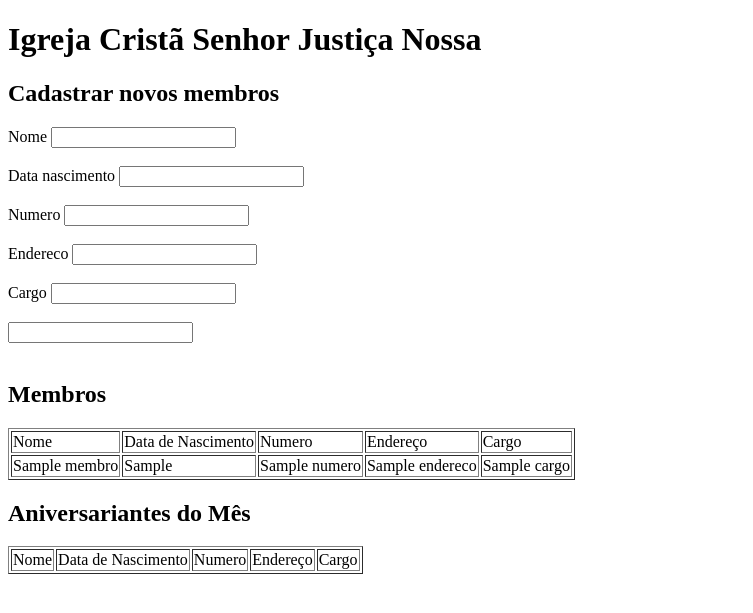
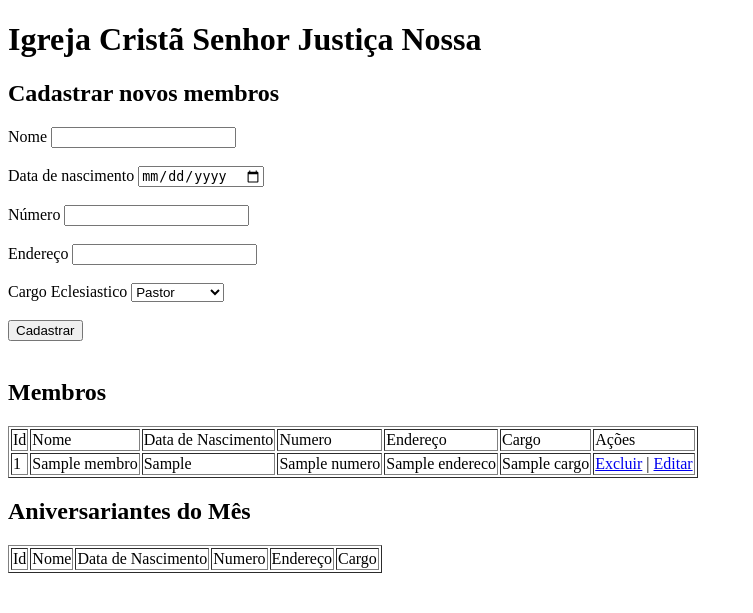
Before and after one commit to gsnunes47/sistema_igreja, a Flask app: template front/templates/home.html in a window 1280 px wide. Shown: the top 613 px of the page, without its empty margins (0-753 px from the left). Run offline with Flask 3, Linux system fonts and the light colour scheme; the template is opened without the code that fills it: values that come from a table or form of the project are taken from there, most other values are stand-ins (such as "Sample title", 1, 10 or a date in 2020); form fields are guessed from the names that the template uses.

Commit message:
Criação da funcionalidade de excluir um membro

```diff
--- a/front/main.py
+++ b/front/main.py
@@ -20,5 +20,29 @@
         return redirect(url_for('home'))
     return render_template('home.html', form=form, lista_membros=lista_membros, mes_atual=str(mes_atual))
 
+@app.route('/excluir/<id>')
+def excluir(id):
+    id = int(id)
+    lista_membros = requests.get('http://127.0.0.1:5000/membros').json()
+    membro_excluido = ''
+    for membro in lista_membros:
+        if membro['id'] == id:
+            membro_excluido = membro
+    excluir_membro = requests.delete(url='http://localhost:5000/membros', json=membro_excluido)
+    return redirect(url_for('home'))
+
+@app.route('/editar/<id>')
+def editar(id):
+    id = int(id)
+    lista_membros = requests.get('http://127.0.0.1:5000/membros').json()
+    # membro_editado = ''
+    # for membro in lista_membros:
+    #     if membro['id'] == id:
+    #         membro_editado = membro
+    # print(membro_editado)
+    edicao = {'cargo': 'pastor', 'data_nascimento': '24-06-2004', 'endereco': 'Rua Alves Seixas 280', 'id': 2, 'nome': 'Gustavo Editado', 'numero': '11951178396'}
+    editar_membro = requests.put(url='http://localhost:5000/membros', json=edicao)
+    return redirect(url_for('home'))
+
 if __name__ == '__main__':
     app.run(debug=True, port=8081)
--- a/front/templates/home.html
+++ b/front/templates/home.html
@@ -40,20 +40,24 @@
 
     <table border="1" class="table">
         <tr>
+            <td>Id</td>
             <td>Nome</td>
             <td>Data de Nascimento</td>
             <td>Numero</td>
             <td>Endereço</td>
             <td>Cargo</td>
+            <td>Ações</td>
         </tr>
 
         {% for membro in lista_membros %}
         <tr>
+            <td>{{membro.id}}</td>
             <td>{{membro.nome}}</td>
             <td>{{membro.data_nascimento}}</td>
             <td>{{membro.numero}}</td>
             <td>{{membro.endereco}}</td>
             <td>{{membro.cargo}}</td>
+            <td><a href="{{ url_for('excluir', id = membro.id) }}">Excluir</a> | <a href="{{ url_for('editar', id = membro.id) }}">Editar</a></td>
         </tr>
         {% endfor %}
     </table>
@@ -62,6 +66,7 @@
 
     <table border="1" class="table">
         <tr>
+            <td>Id</td>
             <td>Nome</td>
             <td>Data de Nascimento</td>
             <td>Numero</td>
@@ -72,6 +77,7 @@
         {% for membro in lista_membros %}
         {% if membro.data_nascimento[3:5] == mes_atual %}
         <tr>
+            <td>{{membro.id}}</td>
             <td>{{membro.nome}}</td>
             <td>{{membro.data_nascimento}}</td>
             <td>{{membro.numero}}</td>
```
Also changed, not shown: api/sistema_igreja/routes.py (+34 -0 lines), instance/comunidade.db, 1 other file.
